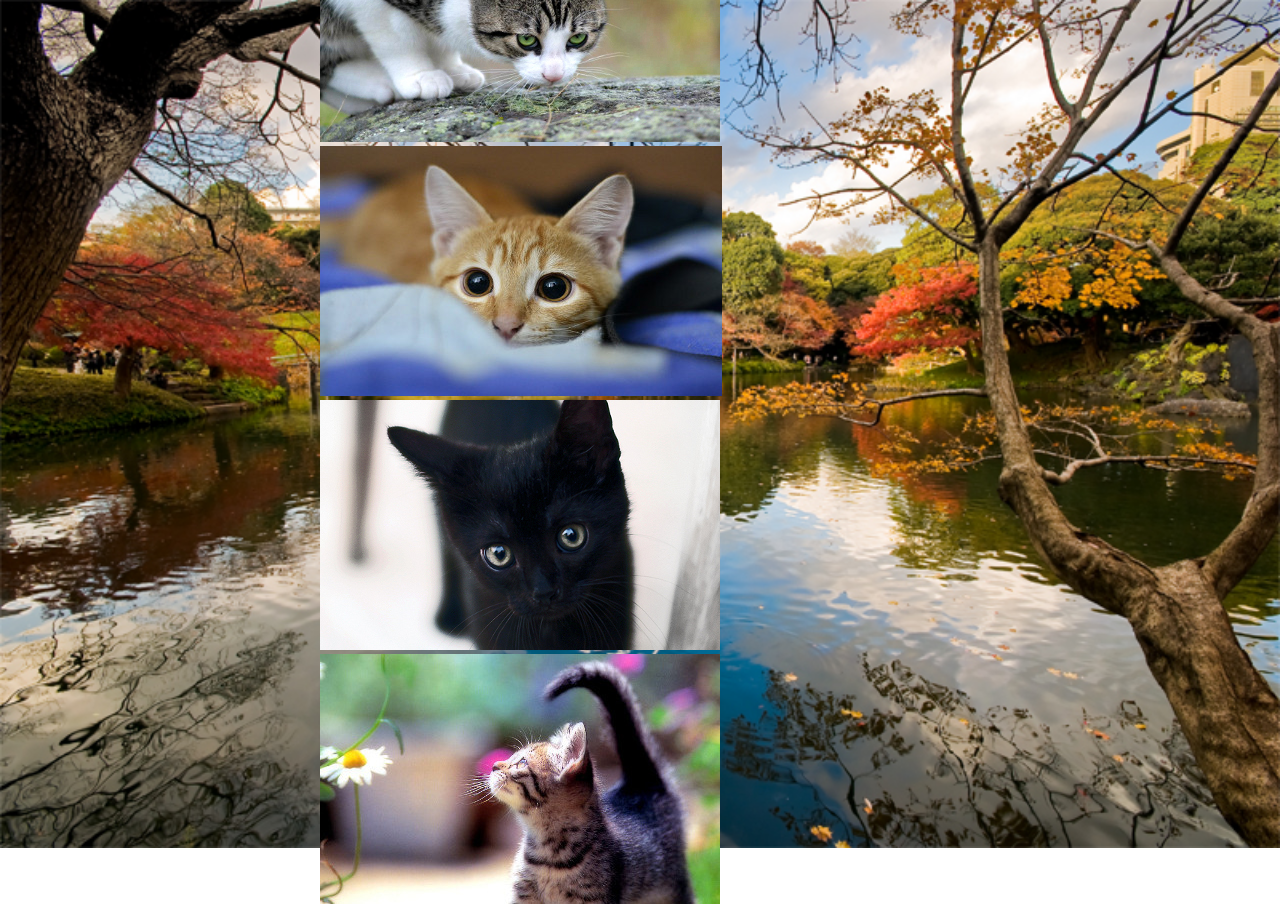
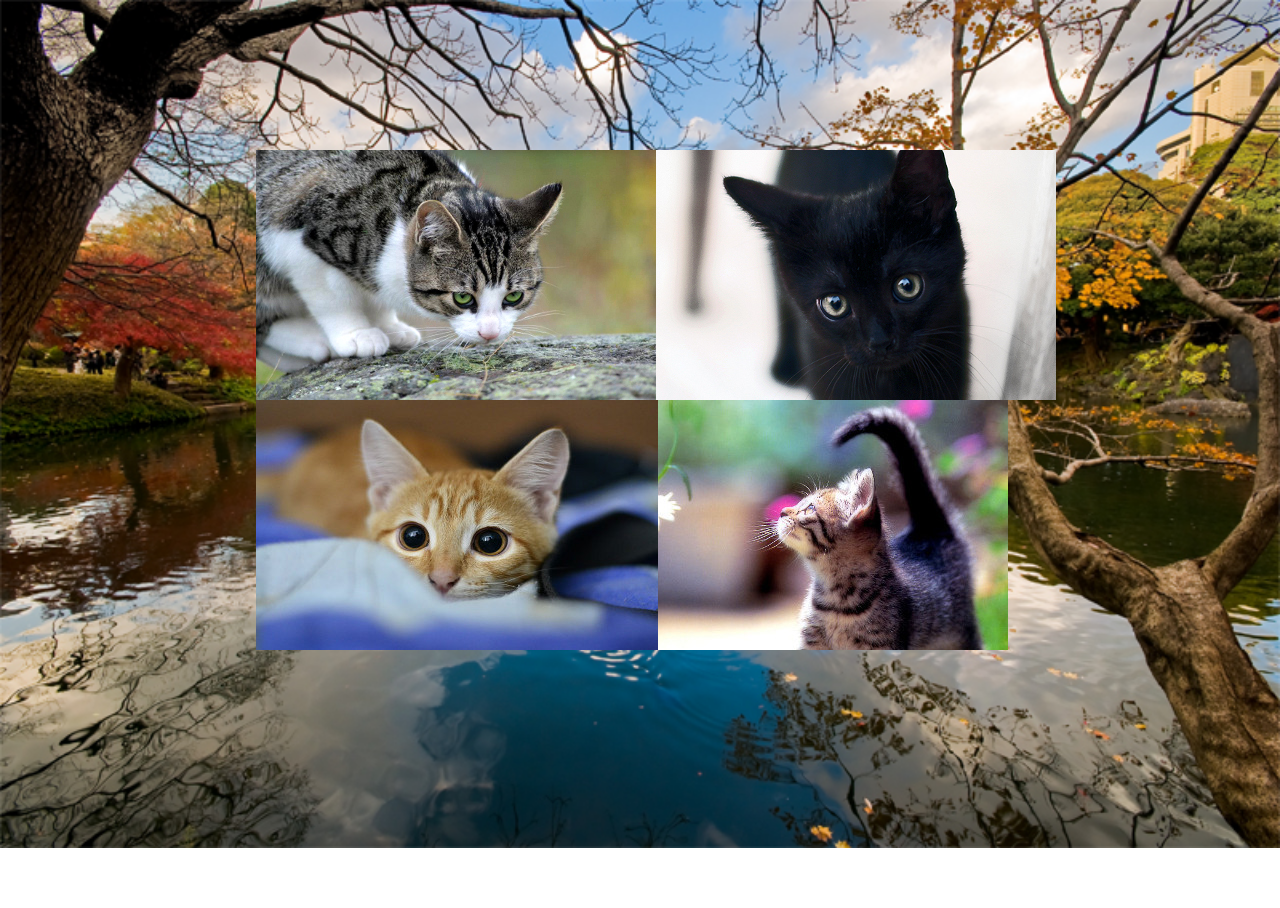
Before and after one commit to alexander7194/html5yCSS3, a plain HTML site: page gatos/index.html in a window 1280 px wide. After the commit the page ends 848 px from the top, so only its background shows below. Drawn offline with Linux system fonts and the light colour scheme.

Commit message:
Gatitos centrado
Gatos centrados falta moldear un poco las animaciones y ya

```diff
--- a/gatos/index.html
+++ b/gatos/index.html
@@ -13,9 +13,9 @@
         </div>
         <div class="caja-principal">
             <img src="gatitos/012.jpg" alt="Gato" class="gato1">
-            <img src="gatitos/022.jpg" alt="gato" class="gato2">
-            <img src="gatitos/032.jpg" alt="gato" class="gato3">
-            <img src="gatitos/042.jpg" alt="gato" class="gato4">
+            <img src="gatitos/032.jpg" alt="gato" class="gato2">
+            <img src="gatitos/042.jpg" alt="gato" class="gato3">
+            <img src="gatitos/022.jpg" alt="gato" class="gato4">
         </div>
     </div>
 </body>
--- a/gatos/main.css
+++ b/gatos/main.css
@@ -21,43 +21,67 @@
 }
 
 .caja-principal{
-    position: absolute;
+    position: fixed;
+    width: 75%;
     top: 50%;
     left: 50%;
-    transform: translate(-50%, -50%);
+    transform: translate(-40%, -50%);
     /* display: flex;
     align-items: center;   */
 }
 
 .gato1:hover{
-    transform: translateY(19rem);
+    transform: translateX(25rem);
+    animation: infinite 10s;
     border: 1px solid white;
 }
+/* .gato1::after{
+    transform-origin: 0% 100%;
+}
+.gato::before{
+    transform-origin: 100% 100%;
+} */
 .gato1{
-    -webkit-transition: 1s linear;
-    transition: 1s linear;
+    position: relative;
+    transition: 1s ease;
+    top: 0;
+    display: block;
+    float: inline-start;
 }
 .gato2:hover{
-    transform: translateX(25rem) translateY(50px);
+    transform: translateY(16rem);
     border: 1px solid white;
 }
 .gato2{
-    -webkit-transition: 1s linear;
-    transition: 1s linear;
+    top: 0;
+    position: relative;
+    transition: 1s ease;
+    display: block;
+}
+.gato::after{
+    transform-origin: 0% 100%;
+}
+.gato::before{
+    transform-origin: 100% 100%;
 }
 .gato3:hover{
-    transform: translateY(3rem);
+    transform: translateX(-25rem);
     border: 1px solid white;
 }
 .gato3{
-    -webkit-transition: 1s linear;
-    transition: 1s linear;
+    bottom: 0;
+    right: 13rem;
+    position: relative;
+    transition: 1s ease;
+    display: block;
+    float: inline-end;
 }
 .gato4:hover{
-    transform: translateX(25rem) translateY(-13rem);
+    transform: translateY(-16rem);
     border: 1px solid white;
 }
 .gato4{
-    -webkit-transition: 1s linear;
-    transition: 1s linear;
+    position: relative;
+    transition: 1s ease;
+    display: block;
 }
```
